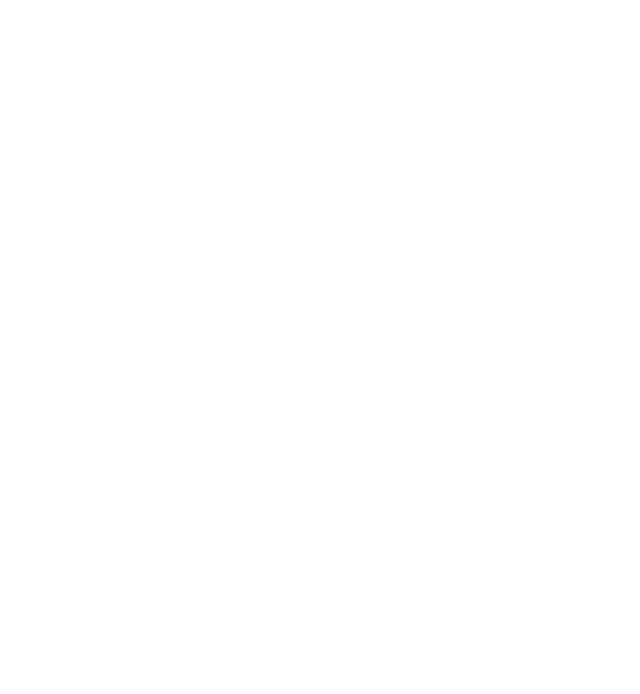
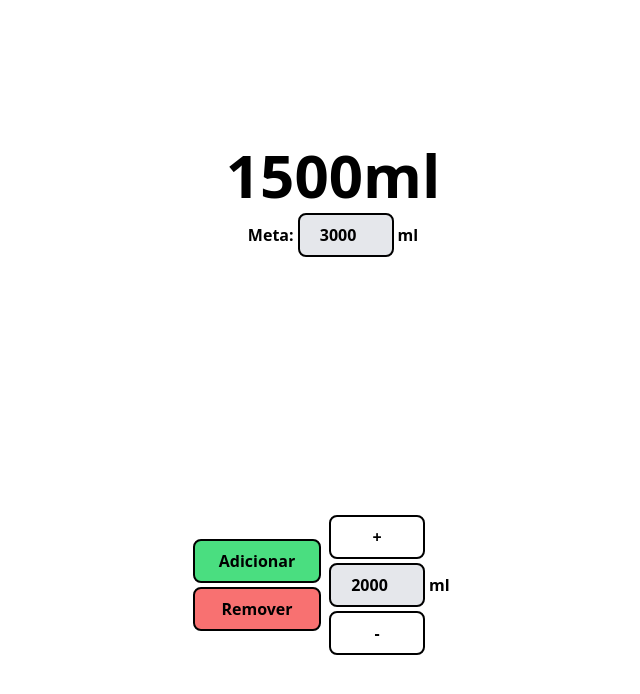
Before and after one commit to Diego-Moreira8/tome-agua, a React (Vite) app: page / in a window 1280 px wide. Shown: the top 694 px of the page, without its empty margins (307-947 px from the left). Built offline with nearby package versions, Linux system fonts and the light colour scheme.

Commit message:
feat: initial styles

```diff
--- a/src/App.jsx
+++ b/src/App.jsx
@@ -1,3 +1,66 @@
 export default function App() {
-  return <></>;
+  return (
+    <div className="min-h-dvh flex gap-8 flex-col items-center justify-around py-8 font-bold">
+      <div className="flex flex-col items-center gap-2">
+        <p className="text-6xl font-black">1500ml</p>
+
+        <div className="flex items-center gap-1">
+          <label htmlFor="target">Meta:</label>
+          <input
+            className="px-4 py-2 w-24 text-center bg-gray-200 rounded-lg border-black border-2"
+            type="number"
+            id="target"
+            value={3000}
+            min={0}
+            step={250}
+          />
+          <p>ml</p>
+        </div>
+      </div>
+
+      <div className="flex items-center gap-2">
+        <div className="flex flex-col gap-1 w-32">
+          <button
+            className="px-4 py-2 border-black border-2 rounded-lg bg-green-400"
+            type="button"
+          >
+            Adicionar
+          </button>
+          <button
+            className="px-4 py-2 border-black border-2 rounded-lg bg-red-400"
+            type="button"
+          >
+            Remover
+          </button>
+        </div>
+
+        <div className="flex flex-col gap-1 w-36">
+          <button
+            className="w-24 px-4 py-2 border-black border-2 rounded-lg"
+            type="button"
+          >
+            +
+          </button>
+
+          <div className="flex items-center gap-1">
+            <input
+              className="px-4 py-2 w-24 text-center bg-gray-200 rounded-lg border-black border-2"
+              type="number"
+              value={2000}
+              min={0}
+              step={50}
+            />
+            <p>ml</p>
+          </div>
+
+          <button
+            className="w-24 px-4 py-2 border-black border-2 rounded-lg"
+            type="button"
+          >
+            -
+          </button>
+        </div>
+      </div>
+    </div>
+  );
 }
```
